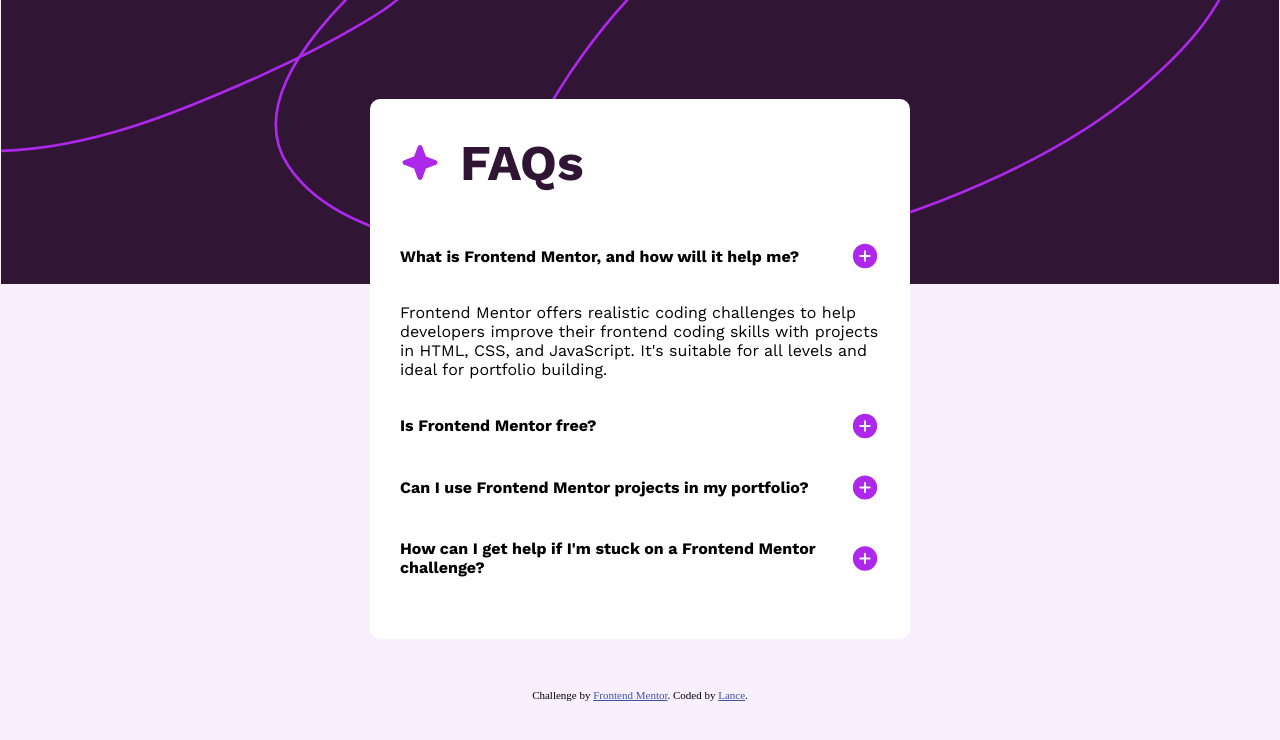
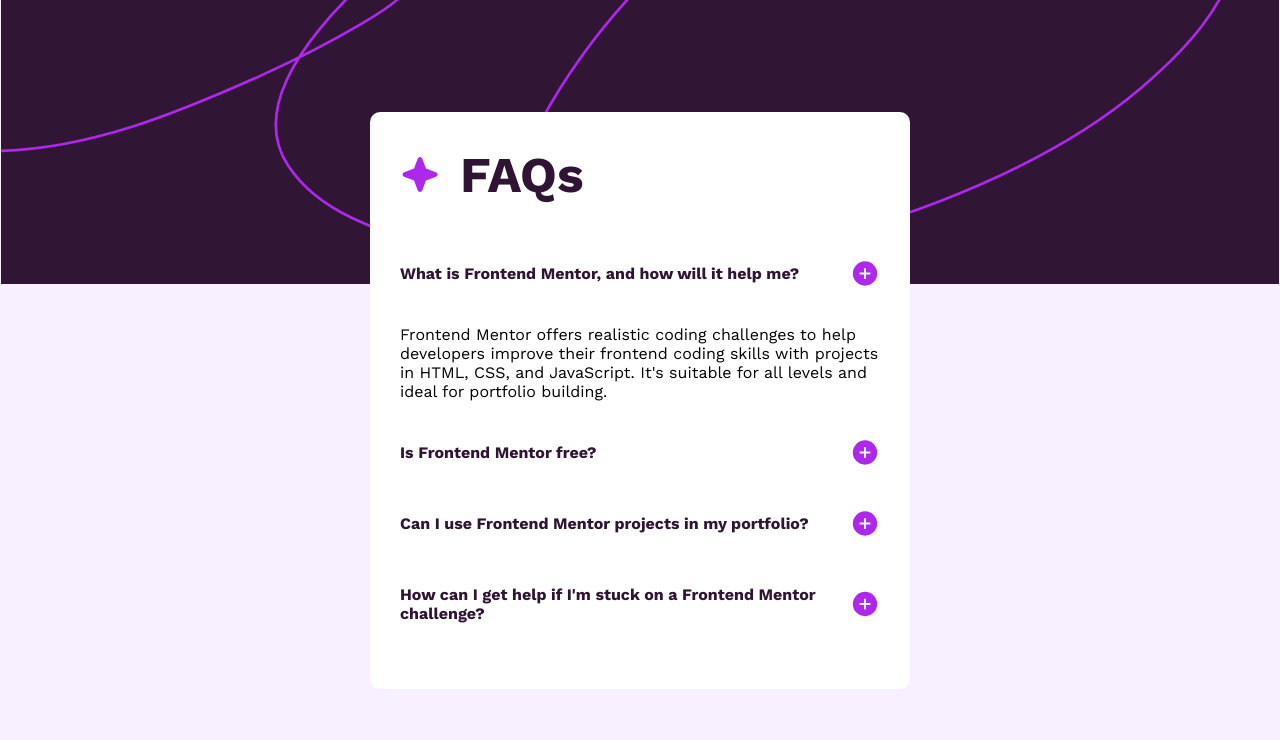
Before and after one commit to IzykGit/faq-accordion, a plain HTML site: page index.html in a window 1280 px wide. Both pictures are taken after a click on the element "What is Frontend Mentor, and how will it help me?". Drawn offline with nearby package versions, Linux system fonts and the light colour scheme.

Commit message:
fixed page layout

```diff
--- a/index.html
+++ b/index.html
@@ -18,46 +18,41 @@
 
   <main class="main-card">
     <div class="faq-container">
-      <img src="./assets/images/icon-star.svg">
+      <img src="./assets/images/icon-star.svg" alt="FAQs">
       <h1 class="FAQ">FAQs</h1>
     </div>
 
-    <div id="question">
-      <h4>What is Frontend Mentor, and how will it help me?</h4>
-      <img id="questionImage">
+    <div class="question">
+      <p>What is Frontend Mentor, and how will it help me?</p>
+      <img class="questionImage">
     </div>
-    <p id="answer">  Frontend Mentor offers realistic coding challenges to help developers improve their
+    <p class="answer">  Frontend Mentor offers realistic coding challenges to help developers improve their
       frontend coding skills with projects in HTML, CSS, and JavaScript. It's suitable for
       all levels and ideal for portfolio building.</p>
 
-    <div id="question">
-      <h4>Is Frontend Mentor free?</h4>
-      <img id="questionImage">
+    <div class="question">
+      <p>Is Frontend Mentor free?</p>
+      <img class="questionImage">
     </div>
-    <p id="answer">  Yes, Frontend Mentor offers both free and premium coding challenges, with the free
+    <p class="answer">  Yes, Frontend Mentor offers both free and premium coding challenges, with the free
       option providing access to a range of projects suitable for all skill levels.</p>
 
 
-    <div id="question">
-      <h4>Can I use Frontend Mentor projects in my portfolio?</h4>
-      <img id="questionImage">
+    <div class="question">
+      <p>Can I use Frontend Mentor projects in my portfolio?</p>
+      <img class="questionImage">
     </div>
-    <p id="answer">  Yes, you can use projects completed on Frontend Mentor in your portfolio. It's an excellent
+    <p class="answer">  Yes, you can use projects completed on Frontend Mentor in your portfolio. It's an excellent
       way to showcase your skills to potential employers!</p>
 
-    <div id="question">
-      <h4>How can I get help if I'm stuck on a Frontend Mentor challenge?</h4>
-      <img id="questionImage">
+    <div class="question">
+      <p>How can I get help if I'm stuck on a Frontend Mentor challenge?</p>
+      <img class="questionImage">
     </div>
-    <p id="answer">  The best place to get help is inside Frontend Mentor's Discord community. There's a help
+    <p class="answer">  The best place to get help is inside Frontend Mentor's Discord community. There's a help
       channel where you can ask questions and seek support from other community members.</p>
   </main>
 
-
-  <div class="attribution">
-    Challenge by <a href="https://www.frontendmentor.io?ref=challenge" target="_blank">Frontend Mentor</a>.
-    Coded by <a href="#">Lance</a>.
-  </div>
 
 
   <script src="script.js"></script>
--- a/script.js
+++ b/script.js
@@ -1,10 +1,10 @@
 
 
-const questions = document.querySelectorAll('#question')
+const questions = document.querySelectorAll('.question')
 
-const answers = document.querySelectorAll('#answer')
+const answers = document.querySelectorAll('.answer')
 
-const images = document.querySelectorAll('#questionImage')
+const images = document.querySelectorAll('.questionImage')
 
 
 const plusImage = './assets/images/icon-plus.svg';
--- a/style.css
+++ b/style.css
@@ -33,6 +33,12 @@
     padding: 0px 30px 40px 30px;
 }
 
+@media screen and (max-width: 650px) {
+    .main-card {
+        width: 220px;
+    }
+}
+
 
 .faq-container {
     display: flex;
@@ -54,18 +60,21 @@
     color: hsl(292, 42%, 14%);
 }
 
-#question {
+.question {
     display: flex;
     justify-content: space-between;
     cursor: pointer;
 }
 
-#queston > h4 {
+.question > p {
     font-size: 16px;
     color: hsl(292, 42%, 14%);
+    font-weight: 700;
+    font-size: 16px;
+    padding: 10px 0px 10px 0px;
 }
 
-#question > h4:hover {
+.question > p:hover {
     color: hsl(292, 16%, 49%);
 }
 
@@ -74,10 +83,6 @@
     color: hsl(292, 42%, 14%);
 }
 
-h3 {
-    font-size: 16px;
-    padding: 10px 0px 10px 0px;
-}
 
 .answer-close {
     display: none;
```
Also changed, not shown: 1 other file.
